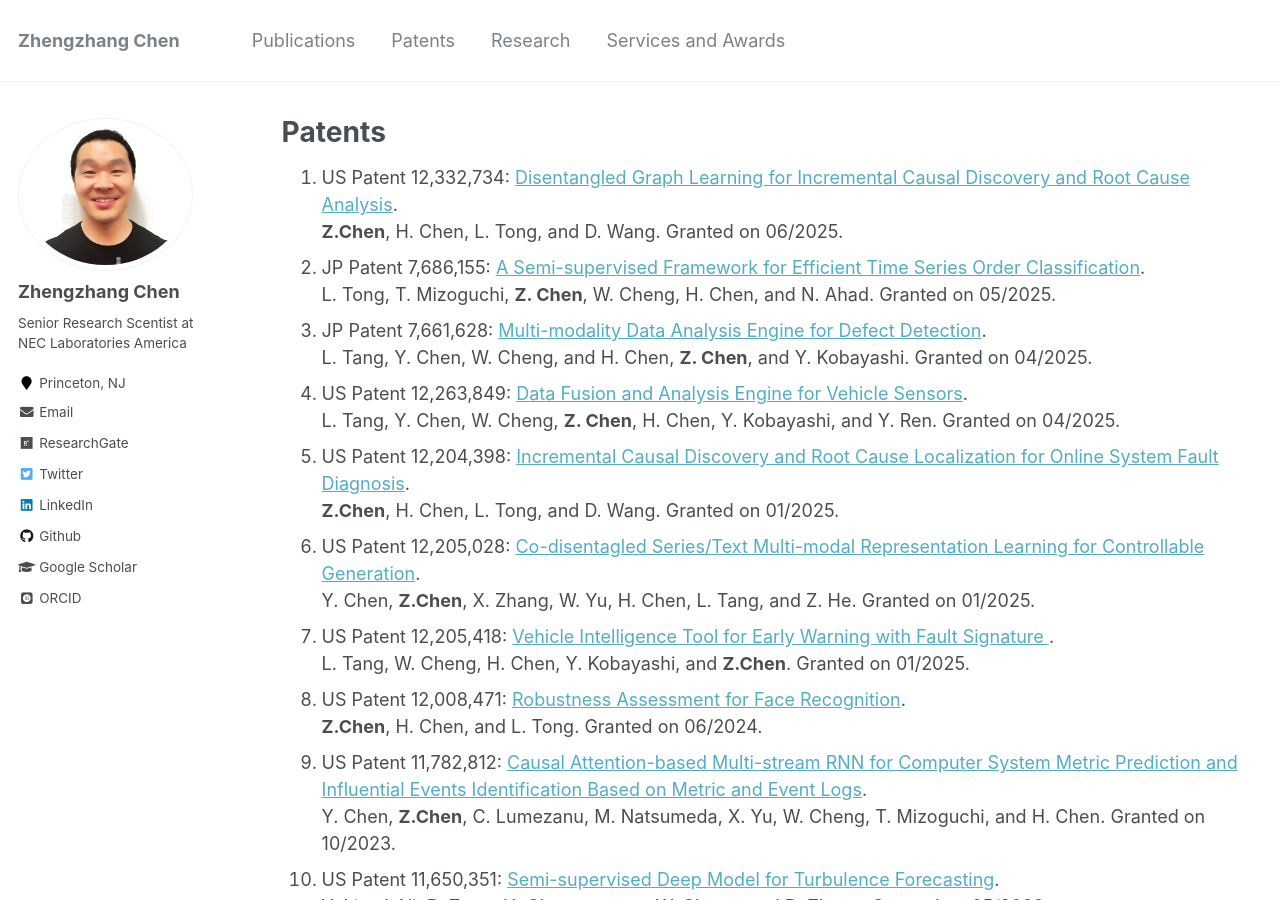
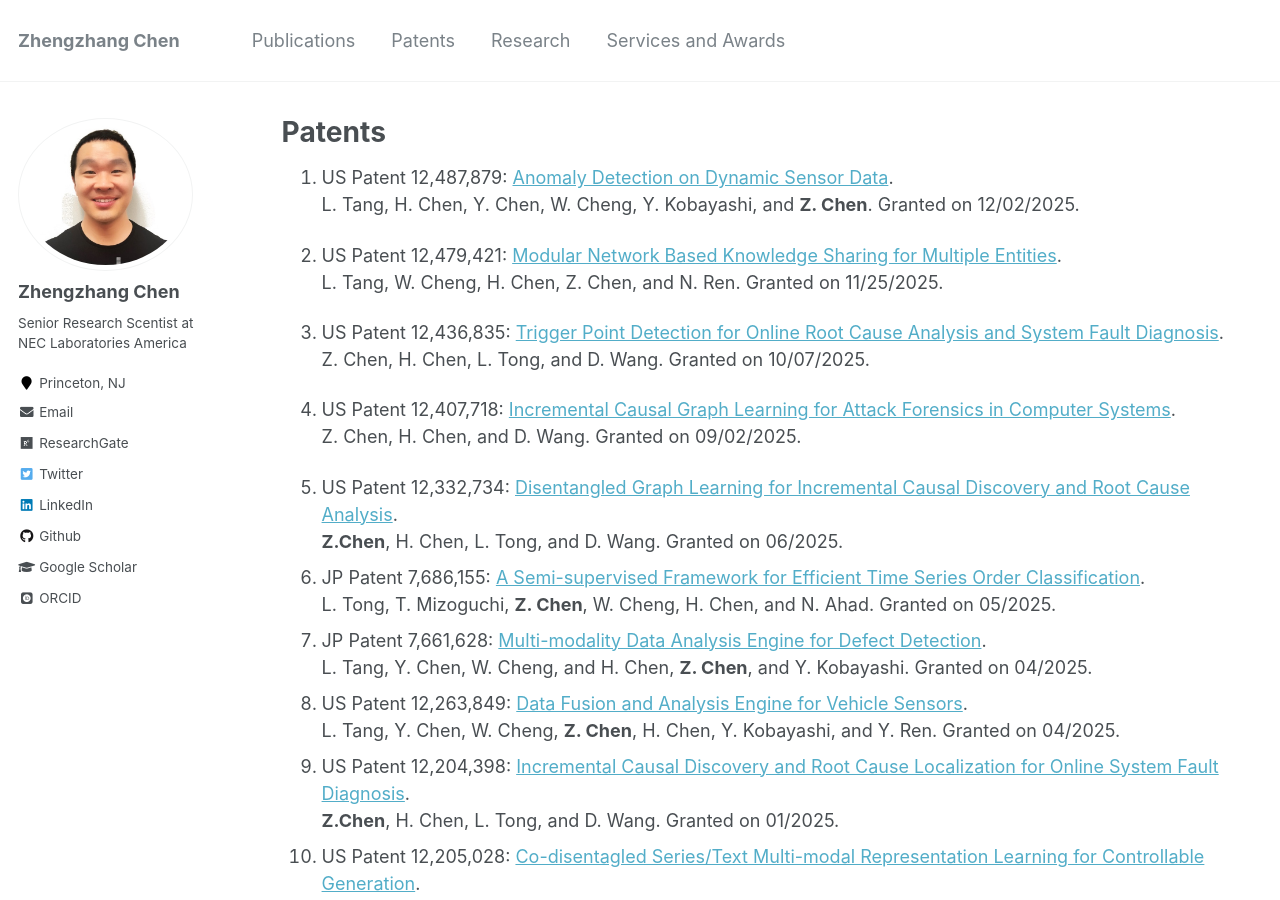
Before and after one commit to zhengzhangchen/zhengzhangchen.github.io, a Jekyll site: the page built from _pages/patents.md, in a window 1280 px wide and 900 px high. Built offline with Jekyll 4.4.1, drawn with Linux system fonts in a browser that asks for light colours; some web fonts are replaced.

Commit message:
Update patents.md

```diff
--- a/_pages/patents.md
+++ b/_pages/patents.md
@@ -6,6 +6,14 @@ author_profile: true
 ---
 
 <meta name="description" content="Welcome :). Explore Zhengzhang Chen's granted patents on AI and machine learning. Connect and learn more about my journey. ">
+
+1. US Patent 12,487,879: <a href="https://patents.google.com/patent/US12487879B2/en" target="_blank" rel="nofollow"> Anomaly Detection on Dynamic Sensor Data</a>. <br> L. Tang, H. Chen, Y. Chen, W. Cheng, Y. Kobayashi, and <strong>Z. Chen</strong>. Granted on 12/02/2025.
+
+1. US Patent 12,479,421: <a href="https://patents.google.com/patent/US12479421B2/en" target="_blank" rel="nofollow"> Modular Network Based Knowledge Sharing for Multiple Entities</a>. <br> L. Tang, W. Cheng, H. Chen, Z. Chen, and N. Ren. Granted on 11/25/2025.
+
+6. US Patent 12,436,835: <a href="https://patents.google.com/patent/US12436835B2/en" target="_blank" rel="nofollow"> Trigger Point Detection for Online Root Cause Analysis and System Fault Diagnosis</a>. <br> Z. Chen, H. Chen, L. Tong, and D. Wang. Granted on 10/07/2025.
+
+7. US Patent 12,407,718: <a href="https://patents.google.com/patent/US12407718B2/en" target="_blank" rel="nofollow"> Incremental Causal Graph Learning for Attack Forensics in Computer Systems</a>. <br> Z. Chen, H. Chen, and D. Wang. Granted on 09/02/2025.
 
 
 1. US Patent 12,332,734: <a href="https://patents.google.com/patent/US12332734B2/en" target="_blank" rel="nofollow"> Disentangled Graph Learning for Incremental Causal Discovery and Root Cause Analysis</a>. <br> <strong>Z.Chen</strong>, H. Chen, L. Tong, and D. Wang. Granted on 06/2025.
```
